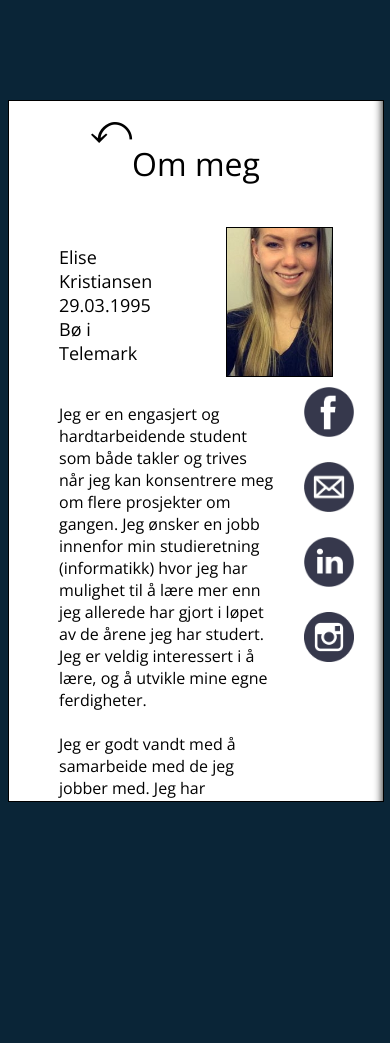
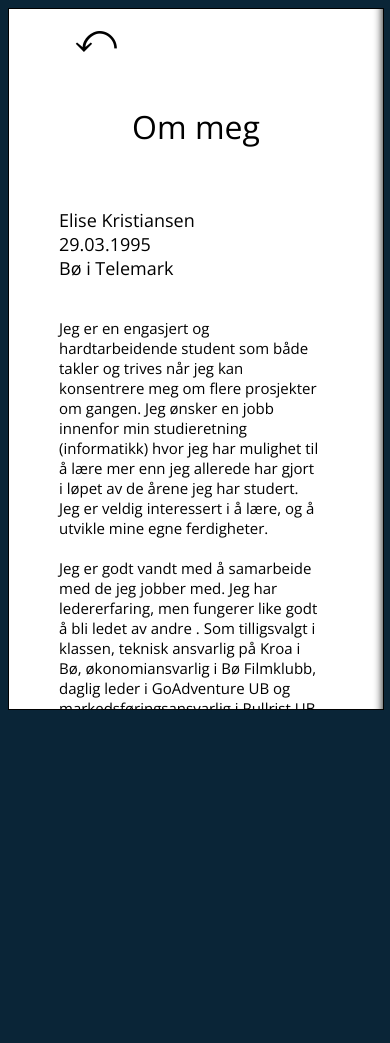
Before and after one commit to elisekrist/CV, a PHP site: page /ommeg/ommeg.html in a window 390 px wide. Run offline with PHP 8.4, Linux system fonts and the light colour scheme.

Commit message:
Responsive Om Meg

```diff
--- a/ommeg/ommeg.html
+++ b/ommeg/ommeg.html
@@ -13,8 +13,8 @@
 </head>
 <body>
 	<div class="wrapper">
-		<a href="../index.html" class="pil">⤺</a>
 		<div class="infoboks">
+			<a href="../index.html" class="pil">⤺</a>
 			<h1>Om meg</h1>
 			<img src="bilder/elise.jpg" class="profilbilde">
 			<p class="skrift">
@@ -27,10 +27,13 @@
 Jeg er godt vandt med å samarbeide med de jeg jobber med. Jeg har ledererfaring, men fungerer like godt å bli ledet av andre . Som tilligsvalgt i klassen, teknisk ansvarlig på Kroa i Bø, økonomiansvarlig i Bø Filmklubb, daglig leder i GoAdventure UB og markedsføringsansvarlig i Rullrist UB, har jeg lært å takle stort ansvar. Å jobbe for å nå mål, gjør at jeg trives både i jobb og i hverdagen. <br><br>
 				</div>
 
-			</p><a href="https://www.facebook.com/elise.kristiansen.50"><img class="ikon" src="bilder/faceikon.png"></a>
-		<a href="mailto:elise.kri@hotmail.com"><img class="ikon" src="bilder/mailikon.png"></a>
-		<a href="https://no.linkedin.com/in/elise-kristiansen-ab095496"><img class="ikon" src="bilder/linkikon.png"></a>
-		<a href="https://www.instagram.com/elisekrist/"><img class="ikon" src="bilder/instaikon.png"></a>
+			</p>
+			<div id="ikoner">
+				<a href="https://www.facebook.com/elise.kristiansen.50"><img class="ikon" src="bilder/faceikon.png"></a>
+				<a href="mailto:elise.kri@hotmail.com"><img class="ikon" src="bilder/mailikon.png"></a>
+				<a href="https://no.linkedin.com/in/elise-kristiansen-ab095496"><img class="ikon" src="bilder/linkikon.png"></a>
+				<a href="https://www.instagram.com/elisekrist/"><img class="ikon" src="bilder/instaikon.png"></a>
+			</div>
 		</div>
 		</div>
 	</div>
--- a/ommeg/styles.css
+++ b/ommeg/styles.css
@@ -55,3 +55,60 @@
 	font-size: 20px;
 	font-weight: 300;
 }
+
+
+
+@media only screen and (max-width: 1200px) {
+	#ikoner {
+		width: 50%;
+	}
+	.ikon {
+		margin: 5px;
+	}
+}
+
+@media only screen and (max-width: 970px) {
+	.ikon {
+		margin-top: 50px;
+	}
+
+	.profilbilde {
+		display: none;
+	}
+
+	#ikoner {
+		width: 100%;
+		text-align: center;
+	}
+
+	.personalia {
+		width: 85%;
+	}
+}
+
+@media only screen and (max-width: 650px) {
+	#ikoner {
+		width: 100%;
+		float: right;
+	}
+
+	.skrift {
+		width: 70%;
+	}
+
+	.personalia {
+		font-size: 15px;
+		width: 70%;
+	}
+
+	.infoboks {
+		width: 100%;
+		margin: 0;
+	}
+
+	.pil {
+		position: static;
+		margin-left: -200px;
+	}
+
+}
```
